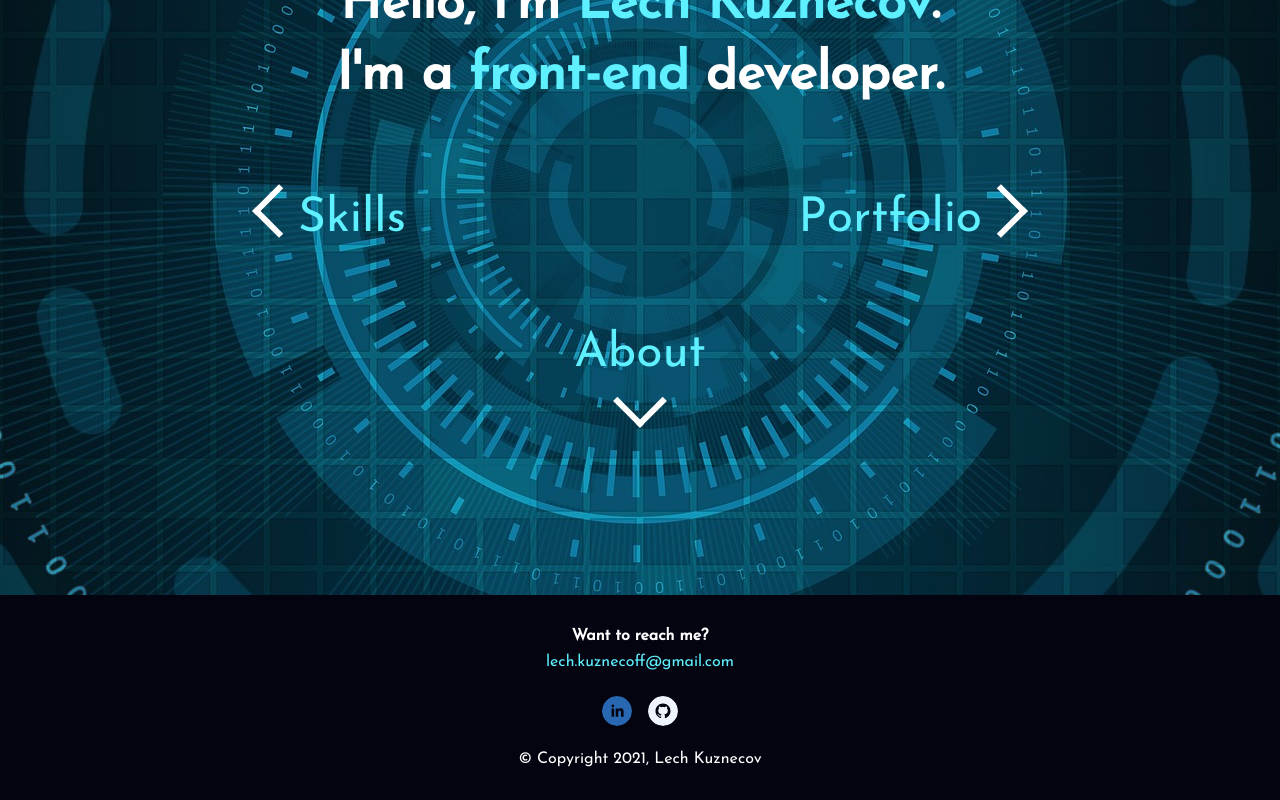
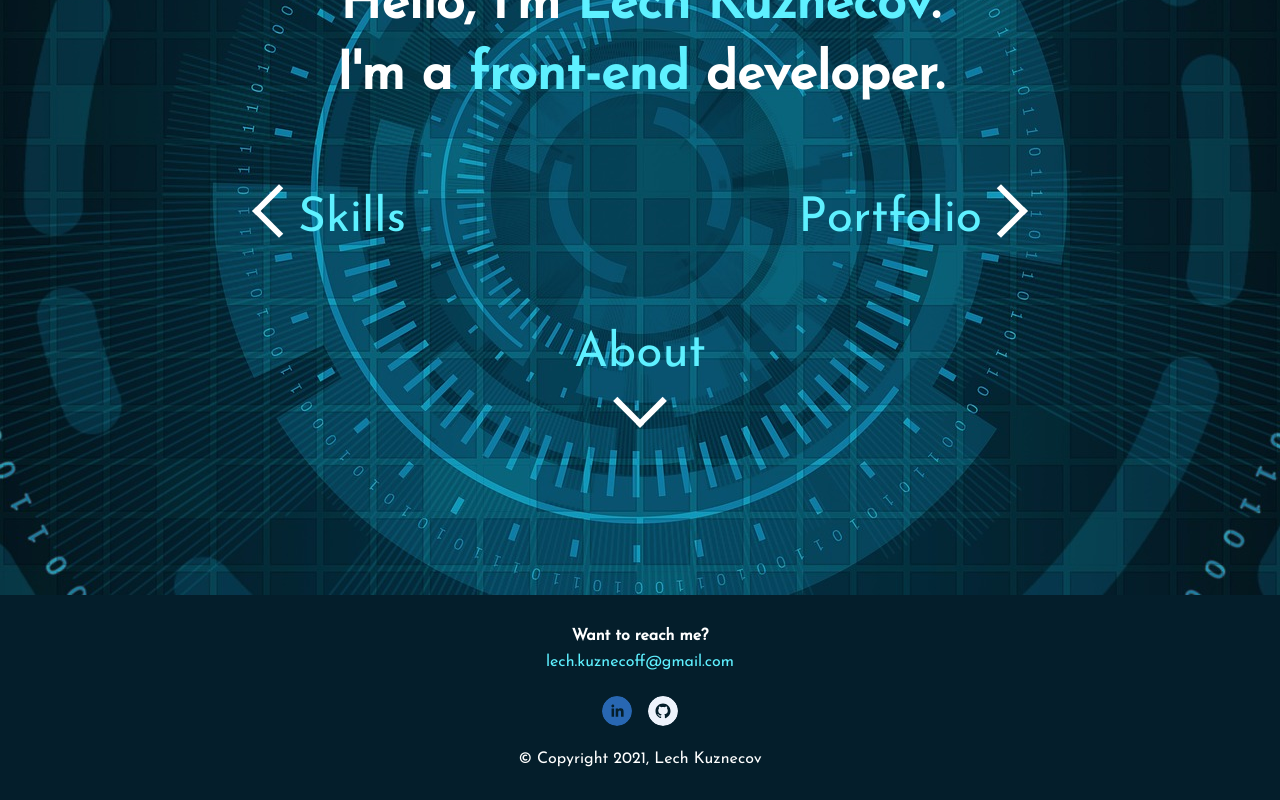
Before and after one commit to LechK/personal-website, a React (Create React App) app: page / in a window 1280 px wide. Shown: the part 205-1005 px from the top of the page. Built offline with nearby package versions, Linux system fonts and the light colour scheme.

Commit message:
props name changed

```diff
--- a/src/components/Footer/Footer.style.js
+++ b/src/components/Footer/Footer.style.js
@@ -3,14 +3,14 @@ import styled from "styled-components";
 import { SocialIcon } from "react-social-icons";
 
 export const Footer = styled.footer`
-  background-color: ${({ theme }) => theme.darkGrey};
+  background-color: ${({ theme }) => theme.dark};
   text-align: center;
   margin: 0 auto;
   padding: 2em;
 `;
 
 export const Heading = styled.h4`
-  color: ${({ theme }) => theme.lightGrey};
+  color: ${({ theme }) => theme.light};
   margin: 0;
   padding-bottom: 0.5em;
 `;
@@ -20,7 +20,7 @@ export const Email = styled.a`
   text-decoration: none;
   &:hover {
     transition: 0.5s;
-    color: ${({ theme }) => theme.lightGrey};
+    color: ${({ theme }) => theme.light};
   }
 `;
 
@@ -40,6 +40,6 @@ export const StyledSocialIcon = styled(SocialIcon)`
 `;
 
 export const Copyright = styled.p`
-  color: ${({ theme }) => theme.lightGrey};
+  color: ${({ theme }) => theme.light};
   margin: 0;
 `;
--- a/src/components/Header/Header.style.js
+++ b/src/components/Header/Header.style.js
@@ -3,7 +3,7 @@ import { Link } from "react-router-dom";
 
 export const Header = styled.header`
   padding: 1em;
-  background-color: ${({ theme }) => theme.darkGrey};
+  background-color: ${({ theme }) => theme.dark};
 `;
 export const HeaderWrap = styled.div`
   max-width: 760px;
@@ -19,7 +19,7 @@ export const LogoLink = styled(Link)`
 
 export const Logo = styled.h1`
   margin: 0;
-  color: ${({ theme }) => theme.lightGrey};
+  color: ${({ theme }) => theme.light};
   text-decoration: none;
 `;
 
@@ -31,7 +31,7 @@ export const StyledLink = styled(Link)`
   text-decoration: none;
   &:hover {
     transition: 0.5s;
-    color: ${({ theme }) => theme.lightGrey};
+    color: ${({ theme }) => theme.light};
   }
   &:not(:last-child) {
     margin-right: 10px;
--- a/src/components/Loading/Loading.style.js
+++ b/src/components/Loading/Loading.style.js
@@ -7,7 +7,7 @@ export const Wrapper = styled.div`
   width: 100vw;
   height: 100vh;
   display: flex;
-  background-color: rgba(216, 221, 222);
+  background-color: ${({ theme }) => theme.light};
   justify-content: center;
   align-items: center;
 `;
--- a/src/theme.js
+++ b/src/theme.js
@@ -1,8 +1,8 @@
 const theme = {
   // colors
   react: "rgb(94, 240, 255)",
-  lightGrey: "rgb(255, 255, 255)",
-  darkGrey: "rgb(3, 4, 15)",
+  light: "rgb(255, 255, 255)",
+  dark: "rgb(4, 30, 43)",
 
   primary: {
     background: "#222222",
```
